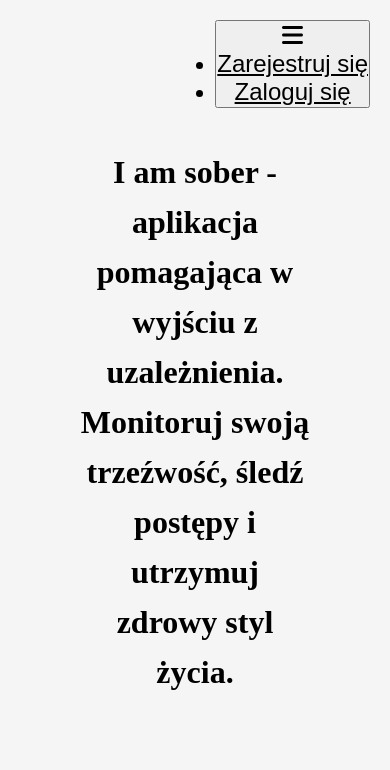
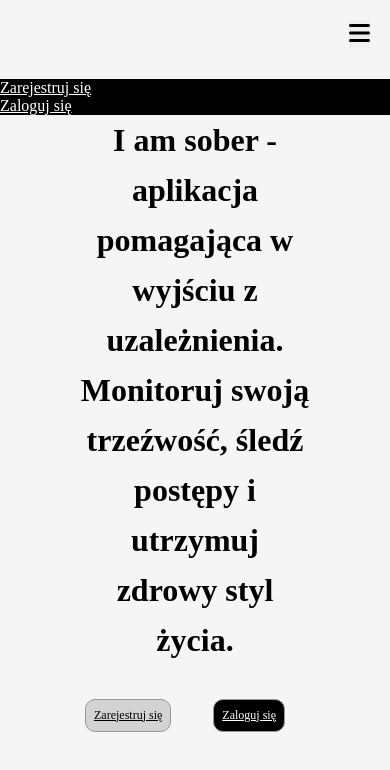
Before and after one commit to RadekPalka/react-i-am-sober, a React (Vite) app: page / in a window 390 px wide. Both pictures are taken after a click on the button "Otwórz menu". Shown: the top 770 px of the page. Built offline with nearby package versions, Linux system fonts and the light colour scheme.

Commit message:
fix: change media queries to conditional rendering

```diff
--- a/src/components/HamburgerButton.ts
+++ b/src/components/HamburgerButton.ts
@@ -1,14 +1,10 @@
 import styled from 'styled-components';
 
 export const HamburgerButton = styled.button`
-	display: none;
 	font-size: 1.5rem;
 	color: #000;
-
-	@media (max-width: 768px) {
-		display: block;
-		position: absolute;
-		top: 20px;
-		right: 20px;
-	}
+	position: absolute;
+	top: 20px;
+	right: 20px;
+	border: none;
 `;
--- /dev/null
+++ b/src/components/MobileNavbar.ts
@@ -0,0 +1,6 @@
+import styled from 'styled-components';
+
+export const MobileNavBar = styled.nav`
+	background-color: black;
+	color: white;
+`;
--- a/src/components/StyledNav.ts
+++ b/src/components/StyledNav.ts
@@ -7,8 +7,4 @@
 	justify-content: ${(props) => props.$justifyContent};
 	right: 0;
 	height: 100px;
-
-	@media (max-width: 768px) {
-		display: none;
-	}
 `;
--- a/src/pages/MainPage.tsx
+++ b/src/pages/MainPage.tsx
@@ -9,10 +9,26 @@
 import { getToken } from '../clients/SessionTokenService';
 import { HamburgerButton } from '../components/HamburgerButton';
 import { StyledUl } from '../components/StyledUl';
+import { MobileNavBar } from '../components/MobileNavbar';
 
 export const MainPage: React.FC = () => {
 	const navigate = useNavigate();
 	const [isMenuOpen, setIsMenuOpen] = useState(false);
+	const [isMobile, setIsMobile] = useState(window.innerWidth < 768);
+
+	useEffect(() => {
+		const handleResize = () => {
+			setIsMobile(window.innerWidth < 768);
+		};
+
+		window.addEventListener('resize', handleResize);
+		return () => window.removeEventListener('resize', handleResize);
+	}, []);
+
+	useEffect(() => {
+		setIsMenuOpen(false);
+	}, [isMobile]);
+
 	useEffect(() => {
 		getToken() && navigate('/dashboard');
 	}, []);
@@ -20,12 +36,16 @@
 	return (
 		<>
 			<header>
+				{isMobile && (
 					<HamburgerButton
 						onClick={() => setIsMenuOpen(!isMenuOpen)}
 						aria-label={isMenuOpen ? 'Zamknij menu' : 'Otwórz menu'}
 					>
 						<FontAwesomeIcon icon={faBars} aria-hidden='true' />
-					{isMenuOpen && (
+					</HamburgerButton>
+				)}
+				{isMobile && isMenuOpen && (
+					<MobileNavBar>
 						<ul>
 							<li>
 								<StyledLink to='/registration-page'>Zarejestruj się</StyledLink>
@@ -34,18 +54,24 @@
 								<StyledLink to='/login-page'>Zaloguj się</StyledLink>
 							</li>
 						</ul>
+					</MobileNavBar>
 				)}
-				</HamburgerButton>
+				{!isMobile && (
 					<StyledNav $justifyContent='end'>
 						<StyledUl $justifyContent='end'>
 							<StyledLi $color='#2c2c2c' $background='#e3e3e3'>
 								<StyledLink to='/registration-page'>Zarejestruj się</StyledLink>
 							</StyledLi>
-						<StyledLi $color='#e3e3e3' $background='#2c2c2c' $marginLeft='5px'>
+							<StyledLi
+								$color='#e3e3e3'
+								$background='#2c2c2c'
+								$marginLeft='5px'
+							>
 								<StyledLink to='/login-page'>Zaloguj się</StyledLink>
 							</StyledLi>
 						</StyledUl>
 					</StyledNav>
+				)}
 			</header>
 			<Main />
 		</>
```
Lines whose indentation alone changed are shown as unchanged.
